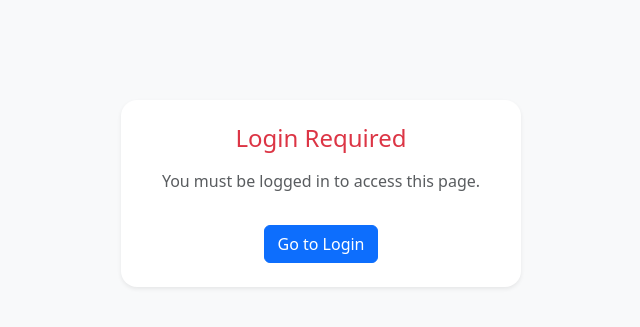
After one commit to uzzalbhuiyan318/Task_management_system, a Django app: page /login_required/ in a window 1280 px wide. The commit adds this page. Shown: the top 327 px of the page, without its empty margins (319-959 px from the left). Run offline with Django 5.2, Linux system fonts and the light colour scheme.

Commit message:
update login_required page for protected views

```diff
--- a/taskmanager/taskmanager/settings.py
+++ b/taskmanager/taskmanager/settings.py
@@ -124,7 +124,7 @@ MEDIA_ROOT = BASE_DIR / 'media'
 # Default primary key field type
 # https://docs.djangoproject.com/en/5.2/ref/settings/#default-auto-field
 
-LOGIN_URL = "loginPage"
+LOGIN_URL = "/login_required/"
 
 DEFAULT_AUTO_FIELD = "django.db.models.BigAutoField"
 
--- a/taskmanager/tasks/urls.py
+++ b/taskmanager/tasks/urls.py
@@ -17,4 +17,5 @@ urlpatterns = [
     path('logoutPage/', logoutPage, name='logoutPage'),
     path('EmployeeProfilePage/', EmployeeProfilePage, name='EmployeeProfilePage'),
     path('edit_profile/', edit_profile, name='edit_profile'),
+    path('login_required/', login_required, name='login_required'),
 ]
--- a/taskmanager/tasks/views.py
+++ b/taskmanager/tasks/views.py
@@ -271,3 +271,8 @@ def edit_profile(request):
         'user_form': user_form,
         'profile_form': profile_form,
     })
+
+
+def login_required(request):
+
+    return render(request, 'login_required.html')
--- /dev/null
+++ b/taskmanager/template/login_required.html
@@ -0,0 +1,42 @@
+<!DOCTYPE html>
+<html lang="en">
+  <head>
+    <meta charset="UTF-8" />
+    <meta name="viewport" content="width=device-width, initial-scale=1" />
+    <title>Login Required</title>
+    <!-- Bootstrap CSS CDN -->
+    <link
+      href="https://cdn.jsdelivr.net/npm/bootstrap@5.3.3/dist/css/bootstrap.min.css"
+      rel="stylesheet"
+    />
+    <style>
+      body {
+        background-color: #f8f9fa;
+      }
+      .login-box {
+        max-width: 400px;
+        margin: 100px auto;
+      }
+    </style>
+  </head>
+  <body>
+    <div class="container">
+      <div class="login-box">
+        <div class="card shadow-sm border-0 rounded-4">
+          <div class="card-body text-center p-4">
+            <h4 class="card-title mb-3 text-danger">Login Required</h4>
+            <p class="card-text text-muted">
+              You must be logged in to access this page.
+            </p>
+            <a href=" {% url 'tasks:loginPage' %}" class="btn btn-primary mt-3"
+              >Go to Login</a
+            >
+          </div>
+        </div>
+      </div>
+    </div>
+
+    <!-- Bootstrap JS Bundle -->
+    <script src="https://cdn.jsdelivr.net/npm/bootstrap@5.3.3/dist/js/bootstrap.bundle.min.js"></script>
+  </body>
+</html>
```
Also changed, not shown: taskmanager/template/EmployeeProfilePage.html (+0 -9 lines).
